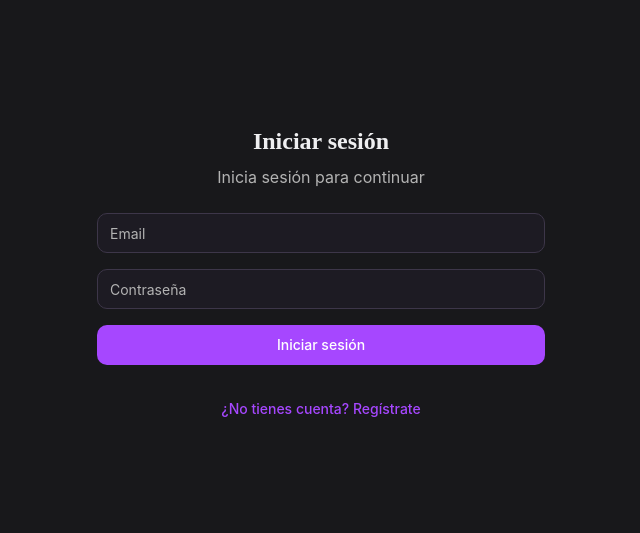
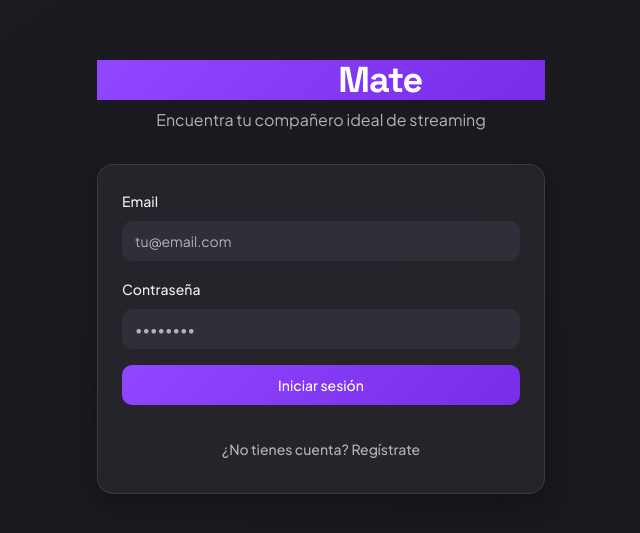
Before and after one commit to locazos/stream-mate-match, a React (Vite) app: page /auth in a window 1280 px wide. Shown: the part 123-656 px from the top of the page, without its empty margins (319-959 px from the left). Built offline with nearby package versions, Linux system fonts and the light colour scheme.

Commit message:
Refactor: Improve app styling and design
Update app styling for a more attractive look and feel.

```diff
--- a/src/components/Auth/AuthForm.tsx
+++ b/src/components/Auth/AuthForm.tsx
@@ -3,8 +3,10 @@ import { useState } from 'react';
 import { useNavigate } from 'react-router-dom';
 import { Button } from "@/components/ui/button";
 import { Input } from "@/components/ui/input";
+import { Label } from "@/components/ui/label";
 import { supabase } from '@/integrations/supabase/client';
 import { toast } from '@/components/ui/sonner';
+import { Loader2 } from 'lucide-react';
 
 export const AuthForm = () => {
   const [email, setEmail] = useState('');
@@ -42,45 +44,45 @@ export const AuthForm = () => {
   };
 
   return (
-    <div className="w-full max-w-md mx-auto space-y-6">
-      <div className="text-center">
-        <h1 className="text-2xl font-bold mb-2">
-          {isSignUp ? 'Crear cuenta' : 'Iniciar sesión'}
-        </h1>
-        <p className="text-muted-foreground">
-          {isSignUp
-            ? 'Regístrate para encontrar compañeros de stream'
-            : 'Inicia sesión para continuar'}
-        </p>
-      </div>
-
+    <div className="space-y-6">
       <form onSubmit={handleAuth} className="space-y-4">
         <div className="space-y-2">
+          <Label htmlFor="email">Email</Label>
           <Input
+            id="email"
             type="email"
-            placeholder="Email"
+            placeholder="tu@email.com"
             value={email}
             onChange={(e) => setEmail(e.target.value)}
             required
+            className="bg-secondary border-secondary"
           />
         </div>
         <div className="space-y-2">
+          <Label htmlFor="password">Contraseña</Label>
           <Input
+            id="password"
             type="password"
-            placeholder="Contraseña"
+            placeholder="••••••••"
             value={password}
             onChange={(e) => setPassword(e.target.value)}
             required
+            className="bg-secondary border-secondary"
           />
         </div>
         <Button
           type="submit"
-          className="w-full"
+          className="w-full gradient-bg hover:opacity-90 transition-opacity"
           disabled={isLoading}
         >
-          {isLoading
-            ? "Cargando..."
-            : (isSignUp ? "Registrarse" : "Iniciar sesión")}
+          {isLoading ? (
+            <>
+              <Loader2 className="mr-2 h-4 w-4 animate-spin" />
+              {isSignUp ? "Registrando..." : "Iniciando sesión..."}
+            </>
+          ) : (
+            isSignUp ? "Registrarse" : "Iniciar sesión"
+          )}
         </Button>
       </form>
 
@@ -89,6 +91,7 @@ export const AuthForm = () => {
           variant="link"
           onClick={() => setIsSignUp(!isSignUp)}
           type="button"
+          className="text-muted-foreground hover:text-white transition-colors"
         >
           {isSignUp
             ? "¿Ya tienes cuenta? Inicia sesión"
--- a/src/index.css
+++ b/src/index.css
@@ -1,9 +1,9 @@
+
+@import url('https://fonts.googleapis.com/css2?family=Plus+Jakarta+Sans:wght@400;500;600;700&family=Space+Grotesk:wght@500;600;700&display=swap');
 
 @tailwind base;
 @tailwind components;
 @tailwind utilities;
-
-@import url('https://fonts.googleapis.com/css2?family=Inter:wght@400;500;600;700&family=Poppins:wght@500;600;700&display=swap');
 
 @layer base {
   :root {
@@ -43,11 +43,11 @@
   }
 
   body {
-    @apply bg-background text-foreground font-[Inter];
+    @apply bg-background text-foreground font-jakarta antialiased;
   }
 
   h1, h2, h3, h4, h5, h6 {
-    @apply font-[Poppins] font-semibold;
+    @apply font-space font-semibold tracking-tight;
   }
 }
 
@@ -63,4 +63,8 @@
   .gradient-bg {
     background: linear-gradient(135deg, #9146FF 0%, #772CE8 100%);
   }
+
+  .glass-effect {
+    @apply bg-white/5 backdrop-blur-lg border border-white/10;
+  }
 }
--- a/src/pages/Auth.tsx
+++ b/src/pages/Auth.tsx
@@ -3,8 +3,20 @@ import AuthForm from '../components/Auth/AuthForm';
 
 const Auth = () => {
   return (
-    <div className="min-h-screen flex items-center justify-center px-4 py-12">
-      <AuthForm />
+    <div className="min-h-screen flex flex-col items-center justify-center px-4 py-12 bg-gradient-to-br from-background to-app-dark">
+      <div className="w-full max-w-md">
+        <div className="text-center mb-8">
+          <h1 className="text-4xl font-bold mb-2 gradient-bg text-transparent bg-clip-text">
+            Stream<span className="text-white">Mate</span>
+          </h1>
+          <p className="text-muted-foreground">
+            Encuentra tu compañero ideal de streaming
+          </p>
+        </div>
+        <div className="glass-effect rounded-2xl p-6 card-shadow">
+          <AuthForm />
+        </div>
+      </div>
     </div>
   );
 };
--- a/tailwind.config.ts
+++ b/tailwind.config.ts
@@ -1,4 +1,3 @@
-
 import type { Config } from "tailwindcss";
 
 export default {
@@ -19,6 +18,10 @@ export default {
       }
     },
     extend: {
+      fontFamily: {
+        jakarta: ['Plus Jakarta Sans', 'sans-serif'],
+        space: ['Space Grotesk', 'sans-serif'],
+      },
       colors: {
         border: 'hsl(var(--border))',
         input: 'hsl(var(--input))',
@@ -52,16 +55,6 @@ export default {
         card: {
           DEFAULT: 'hsl(var(--card))',
           foreground: 'hsl(var(--card-foreground))'
-				},
-				sidebar: {
-					DEFAULT: 'hsl(var(--sidebar-background))',
-					foreground: 'hsl(var(--sidebar-foreground))',
-					primary: 'hsl(var(--sidebar-primary))',
-					'primary-foreground': 'hsl(var(--sidebar-primary-foreground))',
-					accent: 'hsl(var(--sidebar-accent))',
-					'accent-foreground': 'hsl(var(--sidebar-accent-foreground))',
-					border: 'hsl(var(--sidebar-border))',
-					ring: 'hsl(var(--sidebar-ring))'
         },
         twitch: {
           DEFAULT: '#9146FF',
```
Lines whose indentation alone changed are shown as unchanged.
